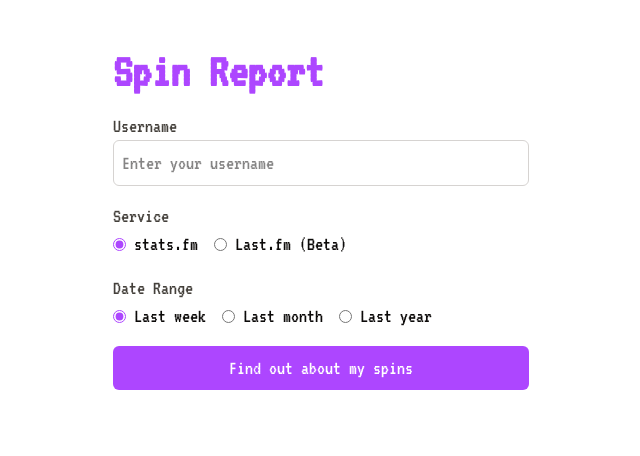
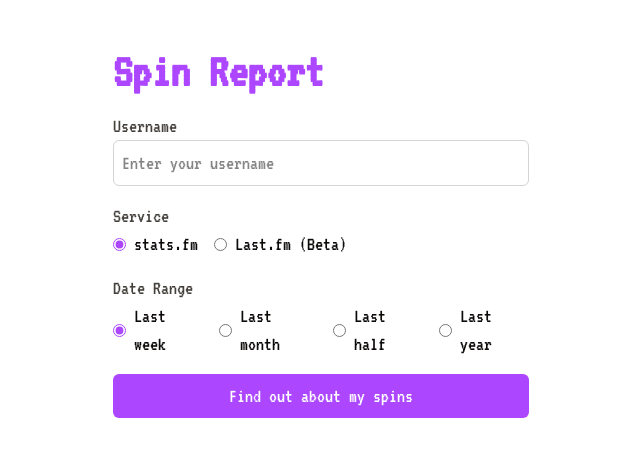
Before and after one commit to heismauri/spin-report, a Next.js app: page / in a window 1280 px wide. Shown: the top 456 px of the page, without its empty margins (319-959 px from the left). Built offline with nearby package versions, Linux system fonts and the light colour scheme.

Commit message:
Add support for last half date range in StatsForm

```diff
--- a/src/components/StatsForm.tsx
+++ b/src/components/StatsForm.tsx
@@ -30,6 +30,17 @@ const getLastMonthRange = () => {
   return { from: firstDayOfLastMonth, to: lastDayOfLastMonth };
 };
 
+const getLastHalfRange = () => {
+  const today = new Date();
+  const month = today.getMonth();
+  if (month < 6) {
+    const year = today.getFullYear() - 1;
+    return { from: new Date(year, 6, 1, 0, 0, 0), to: new Date(year, 11, 31, 23, 59, 59, 999) };
+  }
+  const year = today.getFullYear();
+  return { from: new Date(year, 0, 1, 0, 0, 0), to: new Date(year, 5, 30, 23, 59, 59, 999) };
+};
+
 const getLastYearRange = () => {
   const today = new Date();
   const lastYearStart = new Date(today.getFullYear() - 1, 0, 1, 0, 0, 0);
@@ -41,6 +52,8 @@ const getDateRange = (rangeType: string) => {
   switch (rangeType) {
     case "lastYear":
       return getLastYearRange();
+    case "lastHalf":
+      return getLastHalfRange();
     case "lastMonth":
       return getLastMonthRange();
     default:
@@ -147,6 +160,16 @@ const StatsForm = () => {
               <input
                 type="radio"
                 name="dateRange"
+                value="lastHalf"
+                disabled={loading}
+                className="accent-purple-500 disabled:text-stone-500"
+              />
+              Last half
+            </label>
+            <label className="flex items-center gap-2">
+              <input
+                type="radio"
+                name="dateRange"
                 value="lastYear"
                 disabled={loading}
                 className="accent-purple-500 disabled:text-stone-500"
```
